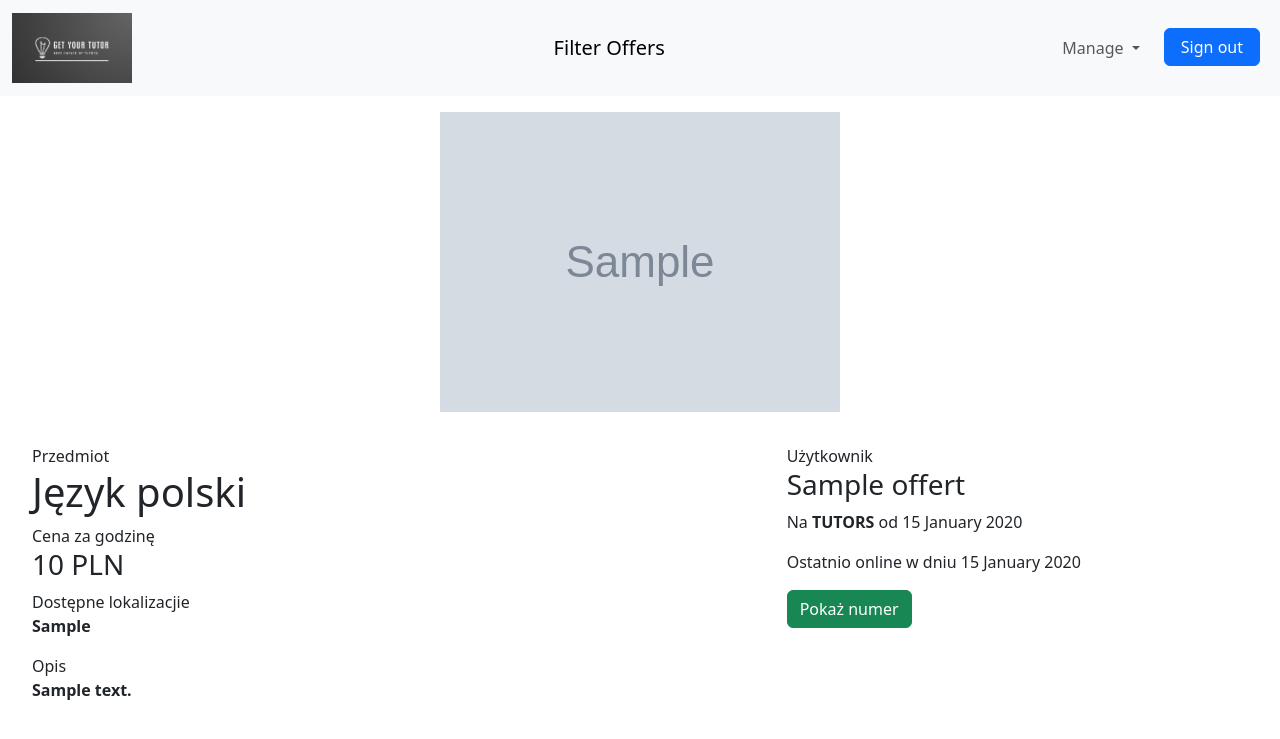
After one commit to BARBUR02/Python-Webscraping-Project, a Django app: page /offer-filter/1 in a window 1280 px wide. The commit adds this page. Shown: the top 739 px of the page. Run offline with Django 4.2, Linux system fonts and the light colour scheme; tables that the repository leaves empty hold one stand-in row (values such as "Sample post"); grey boxes marked "Sample" are stand-in pictures; some libraries are stand-ins or nearby versions.

Commit message:
view our users' offers and statistics

```diff
--- a/WebScraping/WebScraping/settings.py
+++ b/WebScraping/WebScraping/settings.py
@@ -61,6 +61,7 @@ MIDDLEWARE = [
     'django.contrib.auth.middleware.AuthenticationMiddleware',
     'django.contrib.messages.middleware.MessageMiddleware',
     'django.middleware.clickjacking.XFrameOptionsMiddleware',
+    "django.middleware.locale.LocaleMiddleware",
 ]
 
 ROOT_URLCONF = 'WebScraping.urls'
--- a/WebScraping/main/models.py
+++ b/WebScraping/main/models.py
@@ -108,8 +108,9 @@ class Offert(models.Model):
 class Announcement(Offert):
     phone_number = models.CharField(max_length=50)
     author_id = models.IntegerField()
-    # image = models.ImageField() #TODO
     image = models.ImageField(upload_to="images")
+    phone_check = models.IntegerField(default=0)
+    offer_check = models.IntegerField(default=0)
 
     def __str__(self):
         return f'Author: {self.name} with id {self.author_id}, subject: {self.subject}'
--- a/WebScraping/main/templates/main/base.html
+++ b/WebScraping/main/templates/main/base.html
@@ -14,12 +14,14 @@
 <body>
   <nav class="navbar navbar-expand navbar-light bg-light mb-3">
     <div class="container-fluid">
-      <img
-        src="{% static 'main/our_logo.png' %}"
-        style="height: 70px;width:120px"
-        {% comment %} class="img-fluid" {% endcomment %}
-        alt="OUR LOGO"
-      />
+      <a class="navbar-brand" href="{% url 'filter-page' %}">
+        <img
+          src="{% static 'main/our_logo.png' %}"
+          style="height: 70px;width:120px"
+          class="img-fluid"
+          alt="our logo"
+        />
+      </a>
       <a class="navbar-brand" style="margin-left:40px" href="{% url 'filter-page' %}">Filter Offers</a>
       <ul class="navbar-nav">
       {% if not user.is_authenticated %}
--- /dev/null
+++ b/WebScraping/main/templates/main/offer.html
@@ -0,0 +1,44 @@
+{% extends 'main/base.html' %}
+
+{% block title %}
+Szczegóły oferty
+{% endblock %}
+
+{% block content %}
+    <img src="{{offer.image.url}}" class="img-fluid mx-auto d-block" alt="offer photo" style="max-width: 80vw"/>
+    <div class="container m-3 p-3">
+        <div class="row">
+            <div class="col-sm-8">
+                <p class="fw-light m-0">Przedmiot</p>
+                <h1>{{ offer.subject }}</h1>
+                <p class="fw-light m-0">Cena za godzinę</p>
+                <h3>{{ offer.minPrice }} PLN</h3>
+                <p class="fw-light m-0">Dostępne lokalizacjie</p>
+                <p class="fw-semibold">{{ offer.locations }}</p>
+                <p class="fw-light m-0">Opis</p>
+                <p class="fw-semibold">{{ offer.description }}</p>
+            </div>
+            <div class="col-sm-4">
+                <p class="fw-light m-0">Użytkownik</p>
+                <h3>{{ offer.name }}</h3>
+                <p>Na <b>TUTORS</b> od {{ user.date_joined|date:"d E Y" }}</p>
+                <p>Ostatnio online w dniu {{ user.last_login|date:"d E Y" }}</p>
+                {% if number_hidden %}
+                <form method="POST">
+                    {% csrf_token %}
+                    <button type="submit" class="btn btn-success">
+                        Pokaż numer
+                    </button>
+                </form>
+                {% else %}
+                <button type="button" class="btn btn-success">
+                    <svg xmlns="http://www.w3.org/2000/svg" width="16" height="16" fill="currentColor" class="bi bi-telephone-fill" viewBox="0 0 16 16">
+                        <path fill-rule="evenodd" d="M1.885.511a1.745 1.745 0 0 1 2.61.163L6.29 2.98c.329.423.445.974.315 1.494l-.547 2.19a.678.678 0 0 0 .178.643l2.457 2.457a.678.678 0 0 0 .644.178l2.189-.547a1.745 1.745 0 0 1 1.494.315l2.306 1.794c.829.645.905 1.87.163 2.611l-1.034 1.034c-.74.74-1.846 1.065-2.877.702a18.634 18.634 0 0 1-7.01-4.42 18.634 18.634 0 0 1-4.42-7.009c-.362-1.03-.037-2.137.703-2.877L1.885.511z"></path>
+                      </svg>
+                    {{ offer.phone_number }}
+                </button>
+                {% endif %}
+            </div>
+        </div>
+    </div>
+{% endblock %}
--- a/WebScraping/main/urls.py
+++ b/WebScraping/main/urls.py
@@ -7,8 +7,9 @@ urlpatterns = [
     path('login/', views.loginUser, name='login'),
     path('logout/' ,views.logoutUser, name='logout'),
     path("offer-filter", views.FilterView.as_view(), name="filter-page"),
+    path('offer-filter/<int:offerId>', views.offer, name="offer"),
     path("add-offer", views.add_offer, name="user-add-offer"),
-    path("my-offers/int:<offerId>", views.user_offer_edit, name="user-offer-edit"),
+    path("my-offers/<int:offerId>", views.user_offer_edit, name="user-offer-edit"),
     path("my-offers", views.user_offer_list, name="user-offer-list"),
     path("", views.index, name="index"),
 ]
--- a/WebScraping/main/views.py
+++ b/WebScraping/main/views.py
@@ -6,7 +6,7 @@ from django.contrib.auth import authenticate, login,logout
 from .forms import OfferForm, RegistrationForm, LoginForm
 from django.contrib.auth.decorators import login_required
 
-from main.models import Offert, Announcement
+from main.models import Offert, Announcement, CustomUser
 from main.filters import OfferFilter
 
 from itertools import chain
@@ -99,7 +99,7 @@ def add_offer(request):
         # print(f"Valid form: { form.is_valid()}, value: {form.cleaned_data}")
         if form.is_valid():
             ai = user.id
-            a = Announcement(**form.cleaned_data, maxPrice=form.cleaned_data['minPrice'], author_id=ai, from_our_user=True)
+            a = Announcement(**form.cleaned_data, maxPrice=form.cleaned_data['minPrice'], author_id=ai)
             a.save()
             return redirect('user-offer-list')
         else:
@@ -142,3 +142,26 @@ def user_offer_edit(request, offerId):
         "offer": announcement
     }
     return render(request, 'main/offer_edit.html', context=context)
+
+def offer(request, offerId):
+    announcement = Announcement.objects.filter(id=offerId).first()
+    user = CustomUser.objects.filter(id=announcement.author_id).first()
+    number_hidden = True
+    if not announcement:
+        return HttpResponse("Nie ma takiej oferty")
+
+    announcement.offer_check += 1
+    announcement.save()
+
+    if request.method == 'POST':
+        number_hidden = False
+        announcement.phone_check += 1
+        announcement.save()
+
+    context = {
+        "offer": announcement,
+        "user": user,
+        "number_hidden": number_hidden
+    }
+
+    return render(request, 'main/offer.html', context=context)
```
Also changed, not shown: WebScraping/main/templates/main/filter_page.html (+29 -20 lines), WebScraping/main/templates/main/offer_list.html (+33 -9 lines), 1 other file.
